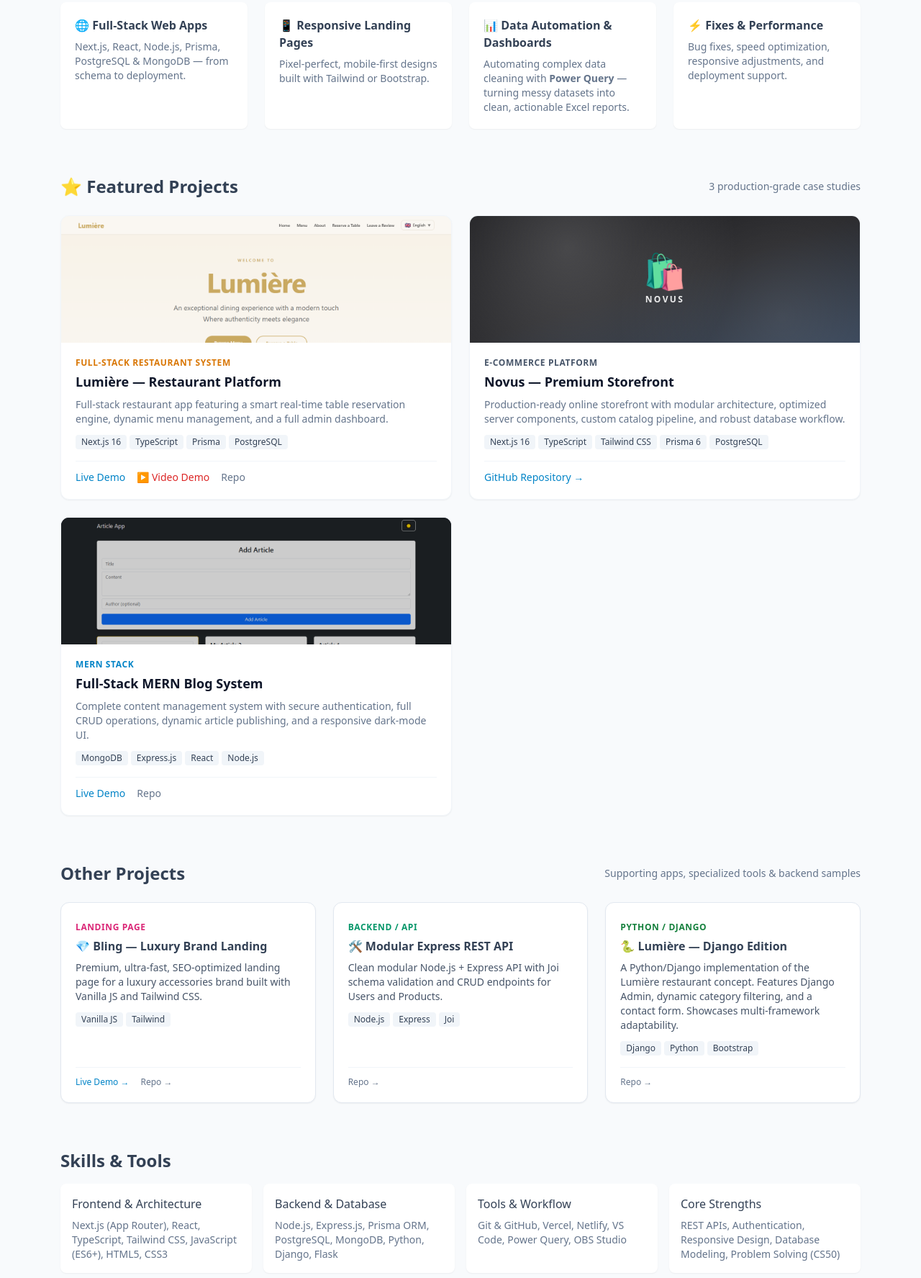
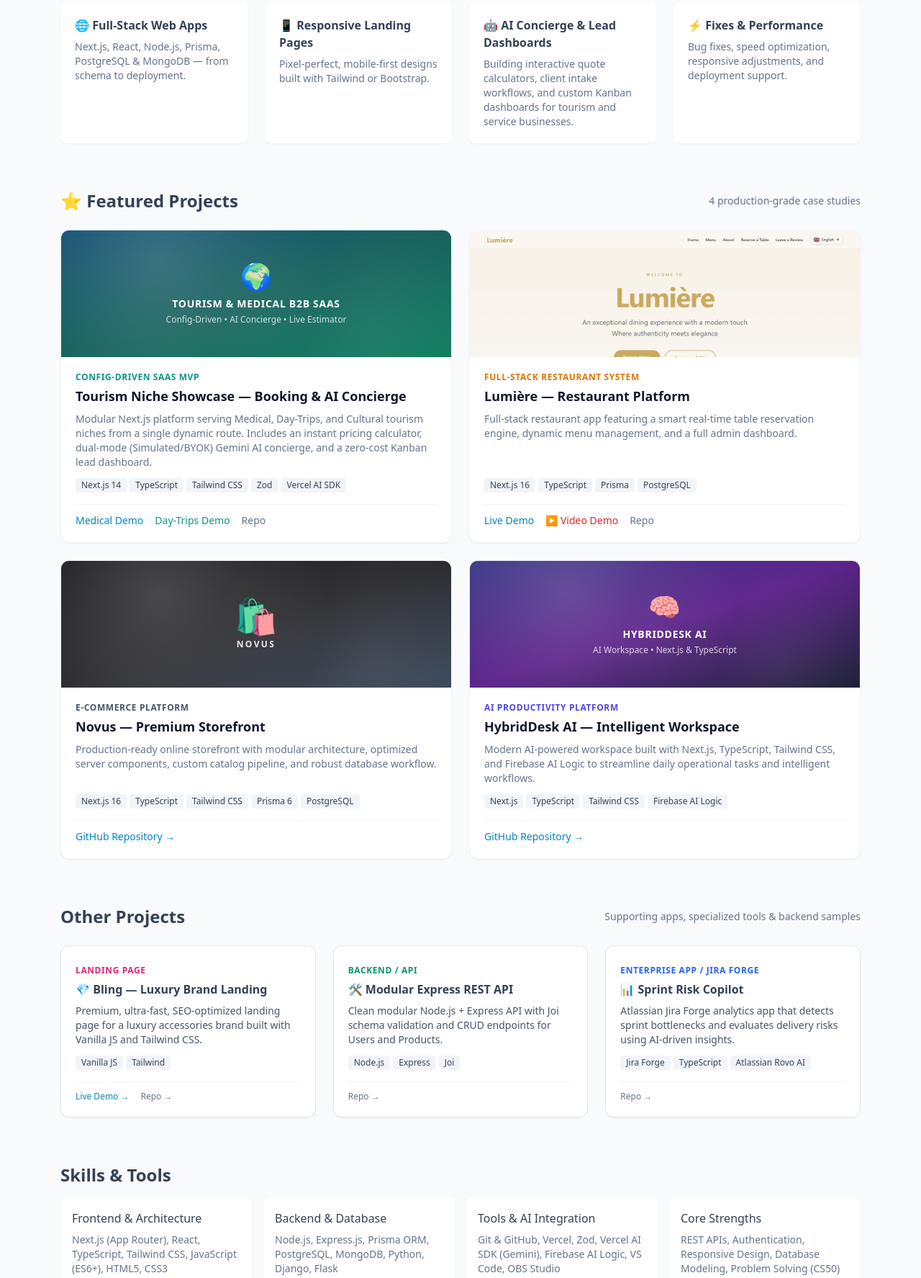
Before and after one commit to myhifi/portfolio, a plain HTML site: page index.html in a window 1280 px wide. Shown: the part 756-2531 px from the top of the page at 72% size. Drawn offline with nearby package versions, Linux system fonts and the light colour scheme.

Commit message:
Revise project details and update skills section
Updated project descriptions and added new project details, including AI Concierge and Lead Dashboards. Adjusted featured projects and skills sections to reflect recent changes.

```diff
--- a/index.html
+++ b/index.html
@@ -157,8 +157,8 @@
           <p class="mt-2 text-sm text-slate-500">Pixel-perfect, mobile-first designs built with Tailwind or Bootstrap.</p>
         </article>
         <article class="bg-white rounded-lg p-5 shadow-sm">
-          <h4 class="font-semibold">📊 Data Automation & Dashboards</h4>
-          <p class="mt-2 text-sm text-slate-500">Automating complex data cleaning with <strong>Power Query</strong> — turning messy datasets into clean, actionable Excel reports.</p>
+          <h4 class="font-semibold">🤖 AI Concierge & Lead Dashboards</h4>
+          <p class="mt-2 text-sm text-slate-500">Building interactive quote calculators, client intake workflows, and custom Kanban dashboards for tourism and service businesses.</p>
         </article>
         <article class="bg-white rounded-lg p-5 shadow-sm">
           <h4 class="font-semibold">⚡ Fixes & Performance</h4>
@@ -171,12 +171,44 @@
     <section id="projects" class="mt-16">
       <div class="flex items-center justify-between flex-wrap gap-2">
         <h3 class="text-2xl font-semibold">⭐ Featured Projects</h3>
-        <p class="text-sm text-slate-500">3 production-grade case studies</p>
+        <p class="text-sm text-slate-500">4 production-grade case studies</p>
       </div>
 
       <div class="mt-6 grid md:grid-cols-2 gap-6">
 
-        <!-- Featured 1: Lumière -->
+        <!-- Featured 1: Tourism Niche Showcase -->
+        <article class="bg-white rounded-xl overflow-hidden shadow-sm border border-slate-100 flex flex-col hover:shadow-md transition-shadow">
+          <a href="https://tourism-demo-showcase.vercel.app/demo/medical" target="_blank" rel="noopener noreferrer" class="block">
+            <div class="featured-visual h-44 bg-gradient-to-br from-sky-900 via-teal-800 to-emerald-700 flex items-center justify-center">
+              <div class="text-center relative z-10 px-4">
+                <div class="text-4xl">🌍</div>
+                <p class="mt-2 text-white font-semibold text-sm tracking-wider uppercase">Tourism & Medical B2B SaaS</p>
+                <p class="text-white/80 text-xs mt-1">Config-Driven • AI Concierge • Live Estimator</p>
+              </div>
+            </div>
+          </a>
+          <div class="p-5 flex-1 flex flex-col">
+            <span class="text-xs font-semibold uppercase tracking-wider text-teal-600">Config-Driven SaaS MVP</span>
+            <h4 class="mt-1 font-bold text-slate-900 text-lg">Tourism Niche Showcase — Booking & AI Concierge</h4>
+            <p class="mt-2 text-sm text-slate-500 flex-1">
+              Modular Next.js platform serving Medical, Day-Trips, and Cultural tourism niches from a single dynamic route. Includes an instant pricing calculator, dual-mode (Simulated/BYOK) Gemini AI concierge, and a zero-cost Kanban lead dashboard.
+            </p>
+            <div class="mt-3 flex flex-wrap gap-1">
+              <span class="text-xs bg-slate-100 px-2 py-0.5 rounded">Next.js 14</span>
+              <span class="text-xs bg-slate-100 px-2 py-0.5 rounded">TypeScript</span>
+              <span class="text-xs bg-slate-100 px-2 py-0.5 rounded">Tailwind CSS</span>
+              <span class="text-xs bg-slate-100 px-2 py-0.5 rounded">Zod</span>
+              <span class="text-xs bg-slate-100 px-2 py-0.5 rounded">Vercel AI SDK</span>
+            </div>
+            <div class="mt-4 flex flex-wrap gap-4 border-t border-slate-100 pt-3 text-sm font-medium">
+              <a href="https://tourism-demo-showcase.vercel.app/demo/medical" target="_blank" rel="noopener noreferrer" class="text-sky-600 hover:underline">Medical Demo</a>
+              <a href="https://tourism-demo-showcase.vercel.app/demo/day-trips" target="_blank" rel="noopener noreferrer" class="text-teal-600 hover:underline">Day-Trips Demo</a>
+              <a href="https://github.com/myhifi/tourism-demo-showcase" target="_blank" rel="noopener noreferrer" class="text-slate-500 hover:underline">Repo</a>
+            </div>
+          </div>
+        </article>
+
+        <!-- Featured 2: Lumière -->
         <article class="bg-white rounded-xl overflow-hidden shadow-sm border border-slate-100 flex flex-col hover:shadow-md transition-shadow">
           <!-- Clicking the image goes to the Live Demo -->
           <a href="https://lumiere-nextjs-fullstack.vercel.app/" target="_blank" rel="noopener noreferrer" class="block">
@@ -212,7 +244,7 @@
           </div>
         </article>
 
-        <!-- Featured 2: Novus / E-Shop -->
+        <!-- Featured 3: Novus / E-Shop -->
         <article class="bg-white rounded-xl overflow-hidden shadow-sm border border-slate-100 flex flex-col hover:shadow-md transition-shadow">
           <div class="featured-visual h-44 bg-gradient-to-br from-zinc-900 via-zinc-800 to-slate-700 flex items-center justify-center">
             <div class="text-center relative z-10">
@@ -239,36 +271,31 @@
           </div>
         </article>
 
-        <!-- Featured 3: MERN Blog -->
+        <!-- Featured 4: HybridDesk AI -->
         <article class="bg-white rounded-xl overflow-hidden shadow-sm border border-slate-100 flex flex-col hover:shadow-md transition-shadow">
-          <a href="https://my-blog-system-five.vercel.app/" target="_blank" rel="noopener noreferrer" class="block">
-            <div class="relative overflow-hidden h-44 bg-slate-900 group">
-              <img
-                src="assets/mern-blog-preview.png"
-                alt="MERN Blog System Preview"
-                class="absolute top-0 left-0 w-full object-cover transition-transform duration-[4000ms] ease-in-out sm:group-hover:-translate-y-[calc(100%-11rem)]"
-                loading="lazy"
-                width="600"
-                height="176"
-              />
-              <div class="absolute inset-0 bg-black/20 group-hover:bg-transparent transition-colors"></div>
+          <a href="https://github.com/myhifi/hybriddesk-ai" target="_blank" rel="noopener noreferrer" class="block">
+            <div class="featured-visual h-44 bg-gradient-to-br from-indigo-900 via-purple-900 to-slate-900 flex items-center justify-center">
+              <div class="text-center relative z-10 px-4">
+                <div class="text-4xl">🧠</div>
+                <p class="mt-2 text-white font-semibold text-sm tracking-wider uppercase">HybridDesk AI</p>
+                <p class="text-white/80 text-xs mt-1">AI Workspace • Next.js & TypeScript</p>
+              </div>
             </div>
           </a>
           <div class="p-5 flex-1 flex flex-col">
-            <span class="text-xs font-semibold uppercase tracking-wider text-sky-600">MERN Stack</span>
-            <h4 class="mt-1 font-bold text-slate-900 text-lg">Full-Stack MERN Blog System</h4>
+            <span class="text-xs font-semibold uppercase tracking-wider text-indigo-600">AI Productivity Platform</span>
+            <h4 class="mt-1 font-bold text-slate-900 text-lg">HybridDesk AI — Intelligent Workspace</h4>
             <p class="mt-2 text-sm text-slate-500 flex-1">
-              Complete content management system with secure authentication, full CRUD operations, dynamic article publishing, and a responsive dark-mode UI.
+              Modern AI-powered workspace built with Next.js, TypeScript, Tailwind CSS, and Firebase AI Logic to streamline daily operational tasks and intelligent workflows.
             </p>
             <div class="mt-3 flex flex-wrap gap-1">
-              <span class="text-xs bg-slate-100 px-2 py-0.5 rounded">MongoDB</span>
-              <span class="text-xs bg-slate-100 px-2 py-0.5 rounded">Express.js</span>
-              <span class="text-xs bg-slate-100 px-2 py-0.5 rounded">React</span>
-              <span class="text-xs bg-slate-100 px-2 py-0.5 rounded">Node.js</span>
+              <span class="text-xs bg-slate-100 px-2 py-0.5 rounded">Next.js</span>
+              <span class="text-xs bg-slate-100 px-2 py-0.5 rounded">TypeScript</span>
+              <span class="text-xs bg-slate-100 px-2 py-0.5 rounded">Tailwind CSS</span>
+              <span class="text-xs bg-slate-100 px-2 py-0.5 rounded">Firebase AI Logic</span>
             </div>
             <div class="mt-4 flex gap-4 border-t border-slate-100 pt-3">
-              <a href="https://my-blog-system-five.vercel.app/" target="_blank" rel="noopener noreferrer" class="text-sky-600 text-sm font-medium hover:underline">Live Demo</a>
-              <a href="https://github.com/myhifi/my-blog-system" target="_blank" rel="noopener noreferrer" class="text-slate-500 text-sm hover:underline">Repo</a>
+              <a href="https://github.com/myhifi/hybriddesk-ai" target="_blank" rel="noopener noreferrer" class="text-sky-600 text-sm font-medium hover:underline">GitHub Repository →</a>
             </div>
           </div>
         </article>
@@ -319,20 +346,20 @@
           </div>
         </article>
 
-        <!-- Other 3: Django Restaurant -->
+        <!-- Other 3: Jira Forge Analytics -->
         <article class="p-5 bg-white rounded-xl border border-slate-200 shadow-sm flex flex-col justify-between hover:shadow-md transition-shadow">
           <div>
-            <span class="text-xs font-semibold uppercase tracking-wider text-green-700">Python / Django</span>
-            <h4 class="font-semibold text-base mt-1">🐍 Lumière — Django Edition</h4>
-            <p class="text-sm text-slate-600 mt-2">A Python/Django implementation of the Lumière restaurant concept. Features Django Admin, dynamic category filtering, and a contact form. Showcases multi-framework adaptability.</p>
+            <span class="text-xs font-semibold uppercase tracking-wider text-blue-600">Enterprise App / Jira Forge</span>
+            <h4 class="font-semibold text-base mt-1">📊 Sprint Risk Copilot</h4>
+            <p class="text-sm text-slate-600 mt-2">Atlassian Jira Forge analytics app that detects sprint bottlenecks and evaluates delivery risks using AI-driven insights.</p>
             <div class="mt-3 flex flex-wrap gap-1">
-              <span class="text-xs bg-slate-100 px-2 py-0.5 rounded">Django</span>
-              <span class="text-xs bg-slate-100 px-2 py-0.5 rounded">Python</span>
-              <span class="text-xs bg-slate-100 px-2 py-0.5 rounded">Bootstrap</span>
+              <span class="text-xs bg-slate-100 px-2 py-0.5 rounded">Jira Forge</span>
+              <span class="text-xs bg-slate-100 px-2 py-0.5 rounded">TypeScript</span>
+              <span class="text-xs bg-slate-100 px-2 py-0.5 rounded">Atlassian Rovo AI</span>
             </div>
           </div>
           <div class="mt-4 pt-3 border-t border-slate-100 flex gap-4">
-            <a href="https://github.com/myhifi/django-restaurant-menu" target="_blank" rel="noopener noreferrer" class="text-xs font-medium text-slate-500 hover:underline">Repo →</a>
+            <a href="https://github.com/myhifi/jira-forge-analytics" target="_blank" rel="noopener noreferrer" class="text-xs font-medium text-slate-500 hover:underline">Repo →</a>
           </div>
         </article>
 
@@ -352,8 +379,8 @@
           <p class="mt-2 text-sm text-slate-500">Node.js, Express.js, Prisma ORM, PostgreSQL, MongoDB, Python, Django, Flask</p>
         </div>
         <div class="bg-white rounded-lg p-4 shadow-sm">
-          <h4 class="font-medium">Tools & Workflow</h4>
-          <p class="mt-2 text-sm text-slate-500">Git & GitHub, Vercel, Netlify, VS Code, Power Query, OBS Studio</p>
+          <h4 class="font-medium">Tools & AI Integration</h4>
+          <p class="mt-2 text-sm text-slate-500">Git & GitHub, Vercel, Zod, Vercel AI SDK (Gemini), Firebase AI Logic, VS Code, OBS Studio</p>
         </div>
         <div class="bg-white rounded-lg p-4 shadow-sm">
           <h4 class="font-medium">Core Strengths</h4>
```
